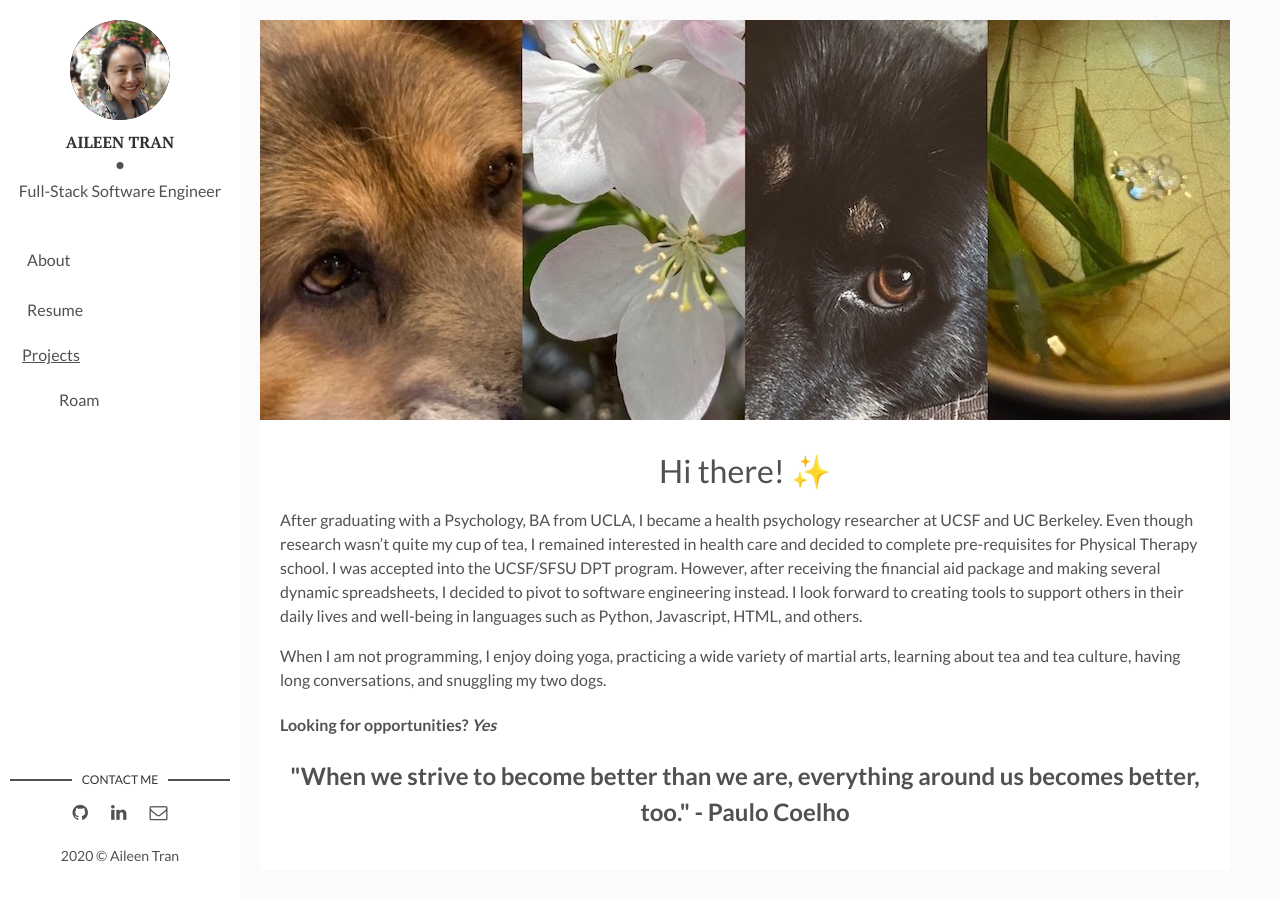
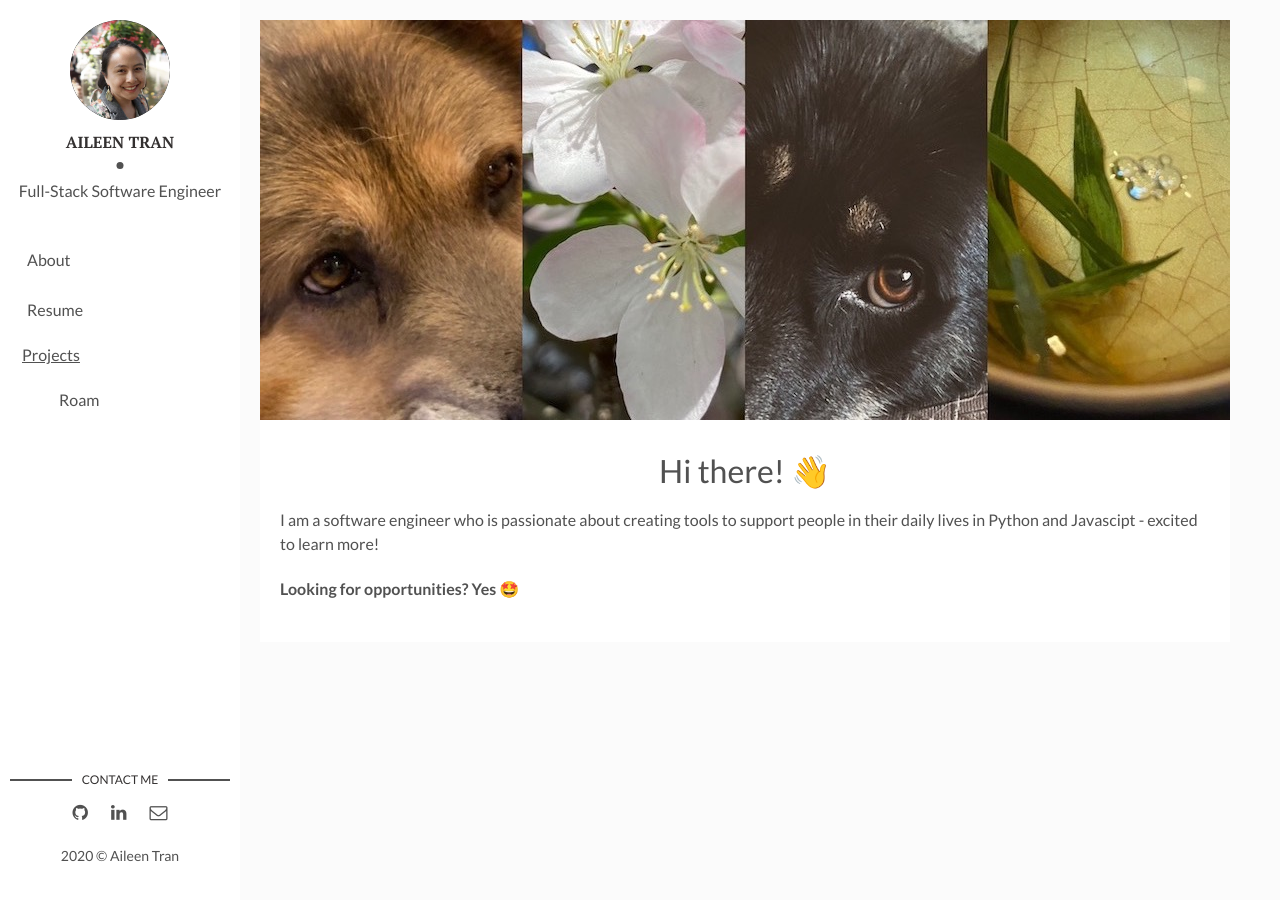
Before and after one commit to aileentran/aileentran.github.io, a Jekyll site: the page built from index.md, in a window 1280 px wide. Built offline with Jekyll 4.4.1, drawn with Linux system fonts in a browser that asks for light colours; the list of posts is cut into pages by our own code.

Commit message:
Created landing page and about page

```diff
--- a/_layouts/main.html
+++ b/_layouts/main.html
@@ -13,7 +13,7 @@ layout: default
       </div>
       <div class="pages">
         <div class="about-me">
-          <a href="{{site.baseurl}}/">About</a>
+          <a href="{{site.baseurl}}/about">About</a>
         </div>
         <div class="resume">
           <a href="{{site.baseurl}}/resume">Resume</a>
--- a/index.md
+++ b/index.md
@@ -4,14 +4,8 @@
 
 layout: post
 img: mycollage2-1.jpg
-title: Hi there! ✨
+title: Hi there! 👋
 ---
-After graduating with a Psychology, BA from UCLA, I became a health psychology researcher at UCSF and UC Berkeley. Even though research wasn't quite my cup of tea, I remained interested in health care and decided to complete pre-requisites for Physical Therapy school. I was accepted into the UCSF/SFSU DPT program. However, after receiving the financial aid package and making several dynamic spreadsheets, I decided to pivot to software engineering instead. I look forward to creating tools to support others in their daily lives and well-being in languages such as Python, Javascript, HTML, and others.
+I am a software engineer who is passionate about creating tools to support people in their daily lives in Python and Javascipt - excited to learn more!
 
-When I am not programming, I enjoy doing yoga, practicing a wide variety of martial arts, learning about tea and tea culture, having long conversations, and snuggling my two dogs.
-
-#### Looking for opportunities? *Yes*
-
-<center>
-	<h2>"When we strive to become better than we are, everything around us becomes better, too." - Paulo Coelho</h2>
-</center>
+#### Looking for opportunities? Yes 🤩
```
Also changed, not shown: about.md (added, +13 -0 lines).
